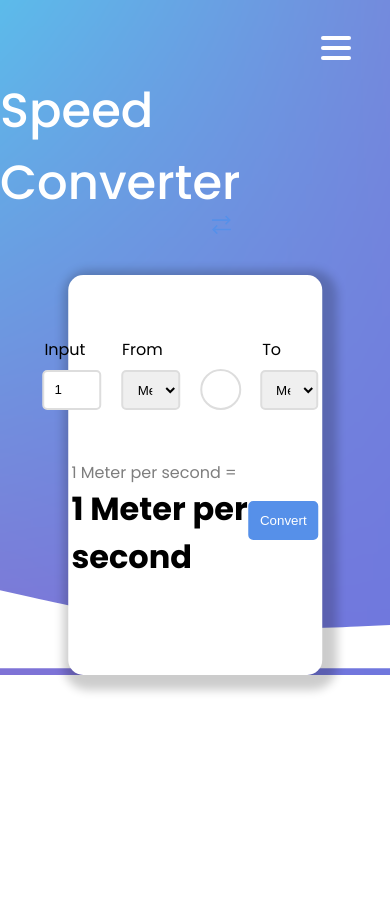
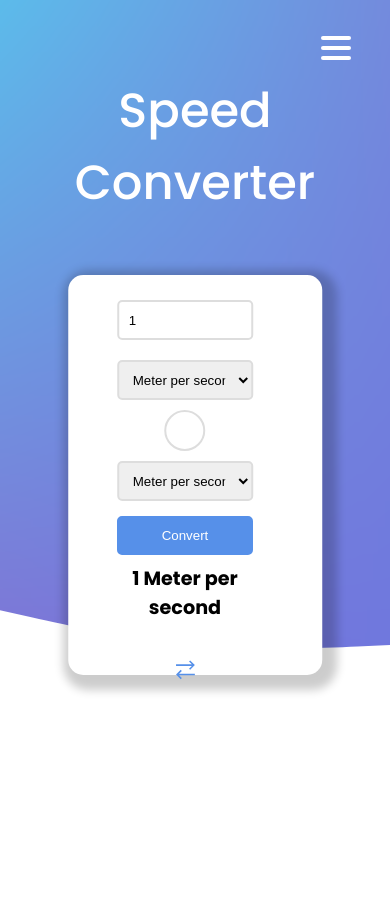
Before and after one commit to bencodes07/convertype, a website built with Vite: page src/html/speed.html in a window 390 px wide. Shown: the top 923 px of the page. Built offline with nearby package versions, Linux system fonts and the light colour scheme; files whose address does not match are found by name.

Commit message:
Mobile Design Stage 1 Completed

```diff
--- a/src/css/style.css
+++ b/src/css/style.css
@@ -322,6 +322,10 @@ footer {
 }
 
 @media screen and (max-width: 800px) {
+  .heroHeading {
+    text-align: center;
+  }
+
   .hamburger {
     display: block;
     transition: right 0.3s ease;
@@ -344,4 +348,76 @@ footer {
   .hamburger.active {
     right: 175px;
   }
+
+  .contentContainer {
+    text-align: center;
+  }
+
+  .input {
+    flex-direction: column !important;
+  }
+
+  label {
+    display: none;
+  }
+
+  #input, #amount, #resultType, #to, #from, #inputType {
+    margin-left: -20px !important;
+    width: 35vw !important;
+  }
+
+  #input, #amount {
+    margin-bottom: 20px;
+    margin-top: -60px;
+  }
+
+  #from, #inputType {
+    margin-bottom: 10px;
+  }
+
+  #to, #resultType {
+    margin-top: 10px;
+  }
+
+  .switch {
+    margin-left: -20px !important;
+  }
+
+  .switch > svg {
+    margin-top: 507px !important;
+  }
+
+  .resultContainer {
+    width: 35vw;
+    position: absolute;
+    left: calc(50% - 10px);
+    transform: translateX(-50%);
+    margin-top: 45px;
+  }
+
+  .resultContainer p {
+    display: none;
+  }
+
+  .resultContainer h1 {
+    font-size: 1.2rem;
+  }
+
+  #resultBtn {
+    top: -35px;
+    width: 35vw !important;
+    left: calc(50% - 10px);
+    transform: translateX(-50%);
+    margin-left: 0;
+  }
+
+  .switch > svg {
+    margin-top: 495px !important;
+  }
 }
+
+@media screen and (max-width:480px) {
+  .hero svg {
+    margin-top: 70px;
+  }
+}
--- a/src/js/currency.js
+++ b/src/js/currency.js
@@ -69,6 +69,9 @@ swap.addEventListener('click', (e) => {
 
 const resultVar = document.querySelector('.result');
 
+if(window.innerWidth <= 800) {
+  console.log('Big')
+} else {
   window.addEventListener('resize', (e) => {
     setTimeout(() => {
       let inputRect = document.querySelector('.input').getBoundingClientRect().width;
@@ -92,3 +95,4 @@ window.addEventListener('orientationchange', () => {
       console.log('orientationchange');
     }, 10);
   });
+}
--- a/src/js/distance.js
+++ b/src/js/distance.js
@@ -1,5 +1,8 @@
 const result = document.querySelector('.result');
 
+if(window.innerWidth <= 800) {
+  console.log('Big')
+} else {
   window.addEventListener('resize', (e) => {
     setTimeout(() => {
       let inputRect = document.querySelector('.input').getBoundingClientRect().width;
@@ -23,6 +26,7 @@ window.addEventListener('orientationchange', () => {
       console.log('orientationchange');
     }, 10);
   });
+}
 
 
 
--- a/src/js/speed.js
+++ b/src/js/speed.js
@@ -1,5 +1,8 @@
 const result = document.querySelector('.result');
 
+if(window.innerWidth <= 800) {
+  console.log('Big')
+} else {
   window.addEventListener('resize', (e) => {
     setTimeout(() => {
       let inputRect = document.querySelector('.input').getBoundingClientRect().width;
@@ -23,6 +26,7 @@ window.addEventListener('orientationchange', () => {
       console.log('orientationchange');
     }, 10);
   });
+}
 
 
 
--- a/src/js/weight.js
+++ b/src/js/weight.js
@@ -1,5 +1,8 @@
 const result = document.querySelector('.result');
 
+if(window.innerWidth <= 800) {
+  console.log('Big')
+} else {
   window.addEventListener('resize', (e) => {
     setTimeout(() => {
       let inputRect = document.querySelector('.input').getBoundingClientRect().width;
@@ -23,7 +26,7 @@ window.addEventListener('orientationchange', () => {
       console.log('orientationchange');
     }, 10);
   });
-
+}
 
 
 // Calculating units of weight
```
Lines whose indentation alone changed are shown as unchanged.
